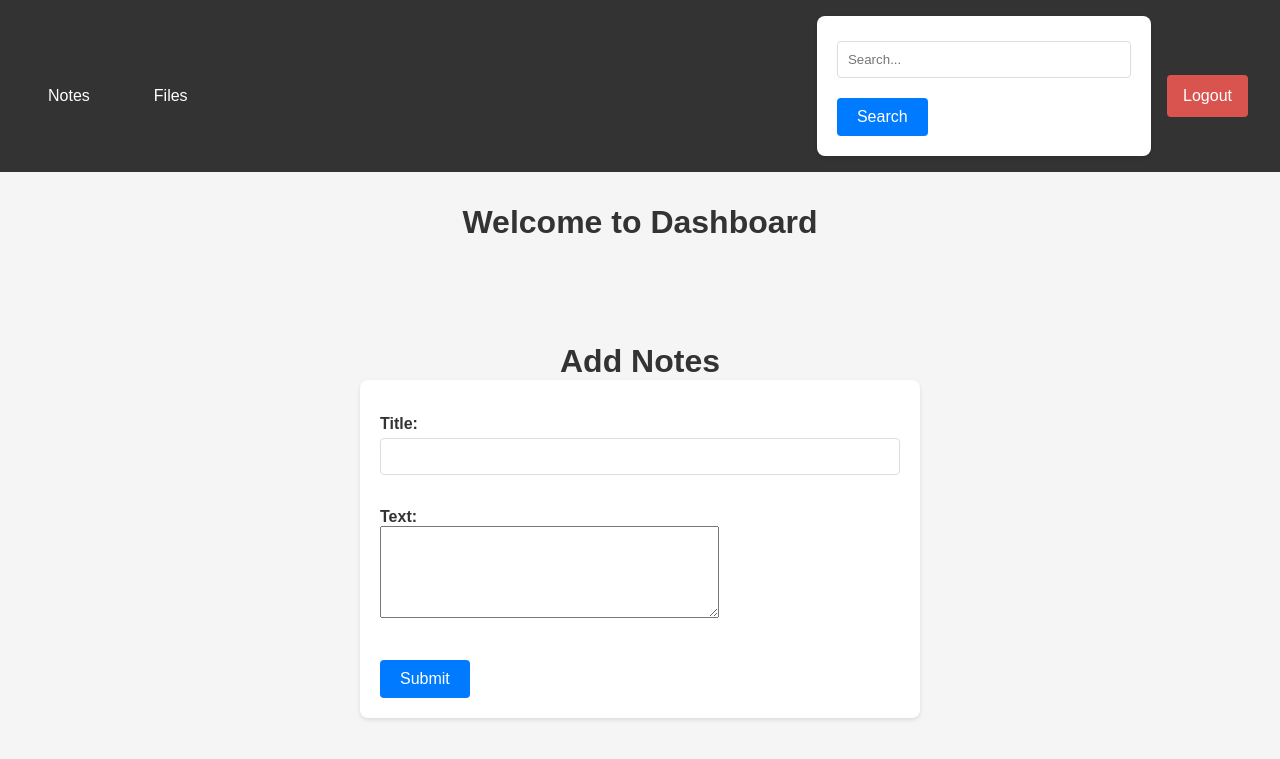
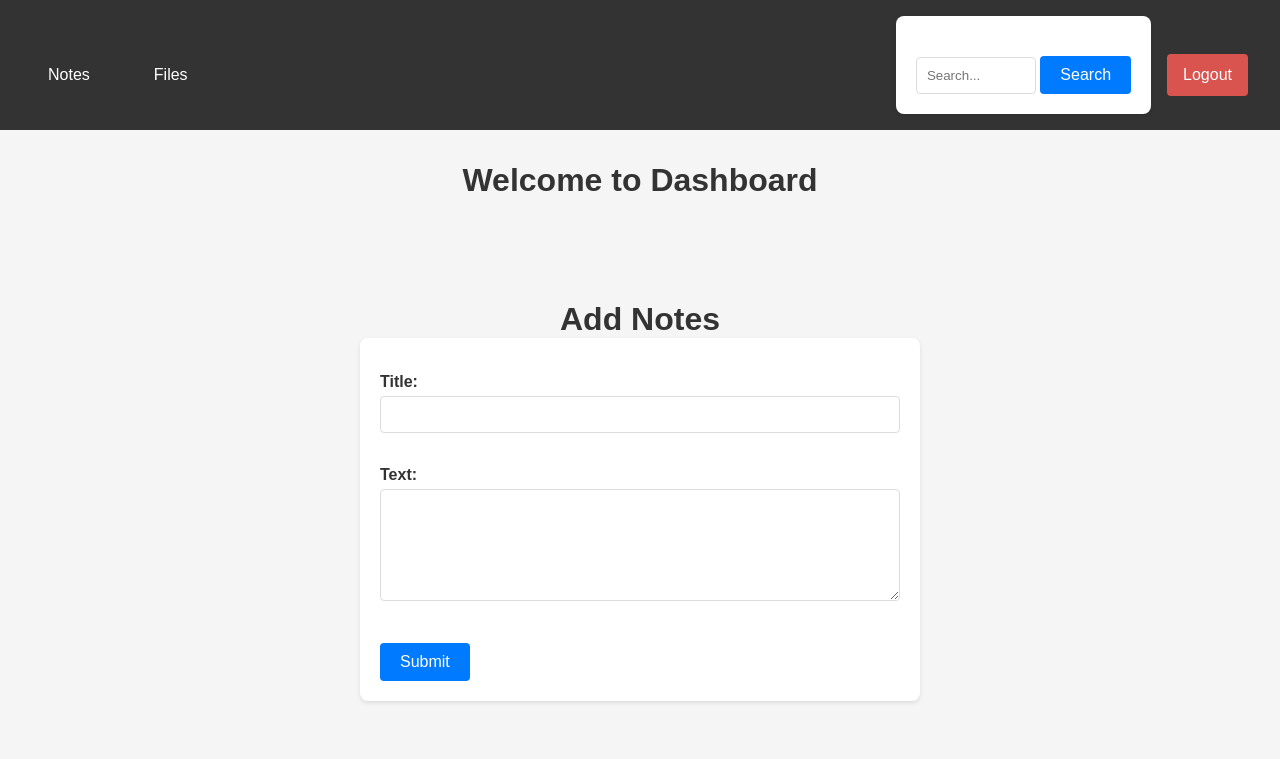
Before and after one commit to jithin7970/Notes-Management-System, a Flask app: page /addnotes in a window 1280 px wide. Shown: the top 759 px of the page. Run offline with Flask 3, Linux system fonts and the light colour scheme; the visitor is signed in with stand-in values (Sample User, id 1).

Commit message:
added css files

```diff
--- a/static/addnotes.css
+++ b/static/addnotes.css
@@ -26,7 +26,7 @@ footer {
       }
 
       input[type="text"],
-      footer > textarea {
+      textarea {
         width: 100%;
         padding: 10px;
         margin-top: 5px;
--- a/static/dashboard.css
+++ b/static/dashboard.css
@@ -75,6 +75,8 @@
         padding: 0.5rem;
         border: none;
         border-radius: 4px;
+        width: 120px !important;
+        height: 100%;
       }
 
       .logout-btn {
```
